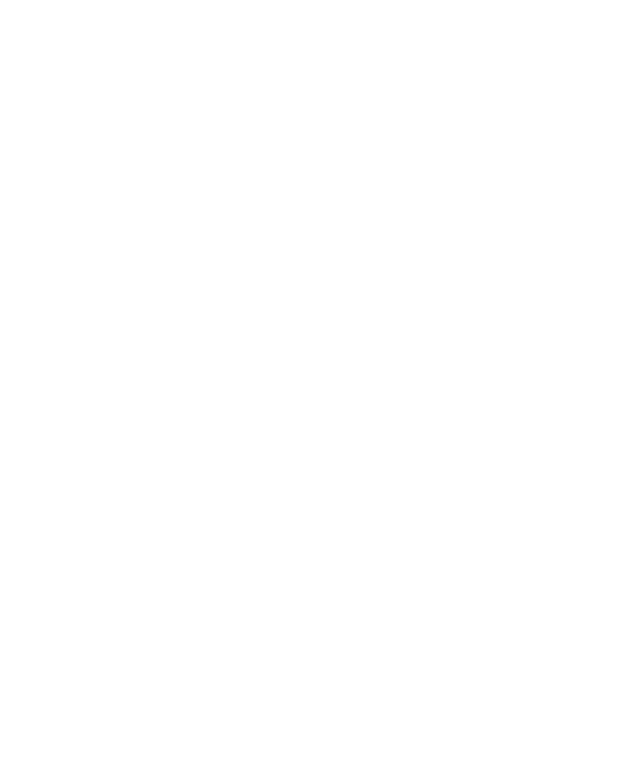
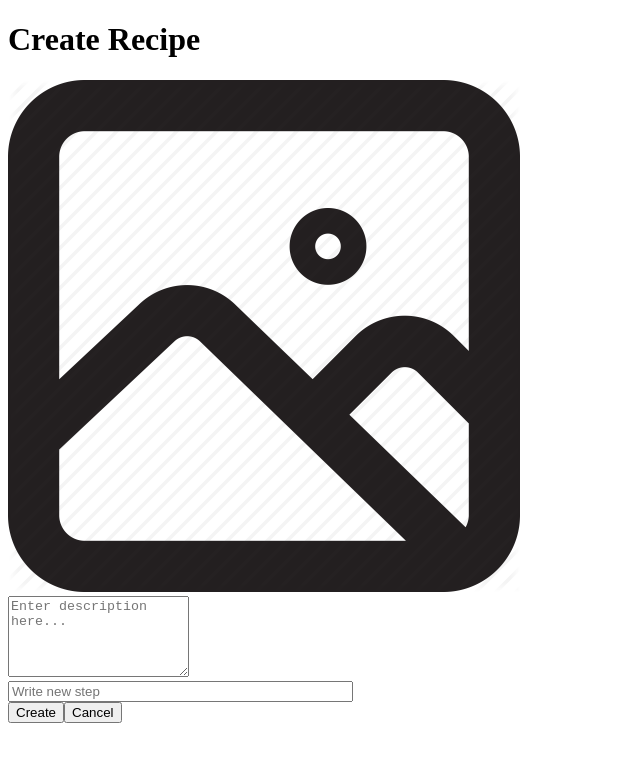
Before and after one commit to ThiboTouch/recipes, an Angular app in the folder ClientApp/: page /menu/create in a window 1280 px wide. Before the commit this address led to /. Shown: the top 762 px of the page, without its empty margins (0-640 px from the left). Built offline with nearby package versions, Linux system fonts and the light colour scheme.

Commit message:
Updates for creating item form

```diff
--- a/ClientApp/src/app/app-routing.module.ts
+++ b/ClientApp/src/app/app-routing.module.ts
@@ -1,8 +1,10 @@
 import { NgModule } from '@angular/core';
 import { Routes, RouterModule } from '@angular/router';
 import { MenuComponent } from './menu/menu.component'
+import { CreateItemComponent } from './item/createItem.component'
 
 const routes: Routes = [
+  { path: "menu/create", component: CreateItemComponent },
   { path: "menu", component: MenuComponent },
   { path: "", redirectTo: "/menu", pathMatch: "full" }
 ];
--- a/ClientApp/src/app/app.module.ts
+++ b/ClientApp/src/app/app.module.ts
@@ -6,6 +6,7 @@
 import { ModelModule } from './models/model.module';
 import { FormsModule } from '@angular/forms';
 import { MenuModule } from './menu/menu.module'
+import { ItemModule } from './item/item.module'
 
 @NgModule({
   declarations: [
@@ -16,7 +17,8 @@
     AppRoutingModule,
     ModelModule,
     FormsModule,
-    MenuModule
+    MenuModule,
+    ItemModule
   ],
   providers: [],
   bootstrap: [AppComponent]
--- /dev/null
+++ b/ClientApp/src/app/item/createItem.component.html
@@ -0,0 +1,22 @@
+<div class="container">
+  <div class="col-xl-5 col-lg-6 col-md-8 col-sm-10 mx-auto text-center form p-4">
+    <h1 class="display-4 py-2 text-truncate">Create Recipe</h1>
+    <div class="px-2">
+      <form action="" class="justify-content-center">
+        <div class="form-group">
+          <img class="card-img-top w-50 h-50 mx-auto mt-1" src="../../assets/icon-placeholder.png" alt="Card image cap">
+        </div>
+        <div class="form-group">
+          <textarea type="text" class="form-control" rows="5" id="description" placeholder="Enter description here..."
+                     [(ngModel)]="recipe.description" name="description"></textarea>
+        </div>
+
+        <recipe-steps></recipe-steps>
+
+        <button type="submit" class="btn btn-outline-success btn-lg mr-5">Create</button>
+
+        <button type="submit" class="btn btn-outline-danger btn-lg" [routerLink]="['/menu']" >Cancel</button>
+      </form>
+    </div>
+  </div>
+</div>
--- /dev/null
+++ b/ClientApp/src/app/item/createItem.component.ts
@@ -0,0 +1,17 @@
+import { Component } from "@angular/core";
+import { Recipe } from '../models/recipe.model';
+import { Step } from '../models/step.model';
+
+@Component({
+  selector: "create-item",
+  templateUrl: "createItem.component.html"
+})
+
+export class CreateItemComponent{
+  recipe: Recipe;
+
+  constructor() {
+    this.recipe = new Recipe();
+  }
+
+}
--- /dev/null
+++ b/ClientApp/src/app/item/steps.component.html
@@ -0,0 +1,8 @@
+<div class="form-group">
+  <input type="text" class="form-control" [(ngModel)]="stepDescription"
+         name="stepDescription" size="40" placeholder="Write new step" (keyup.enter)="addStep()">
+</div>
+
+<div *ngFor="let item of steps" class="list-group-item list-group-item-warning">
+
+</div>
--- /dev/null
+++ b/ClientApp/src/app/item/steps.component.ts
@@ -0,0 +1,21 @@
+import { Component } from "@angular/core";
+import { Step } from '../models/step.model';
+
+@Component({
+  selector: "recipe-steps",
+  templateUrl: "steps.component.html"
+})
+
+export class StepsComponent {
+  steps: Step[] = [];
+  stepDescription: string;
+
+  constructor() {
+  }
+
+  addStep() {
+    this.steps.push({ description: this.stepDescription });
+    this.stepDescription = "";
+  }
+
+}
--- a/ClientApp/src/app/menu/items.component.html
+++ b/ClientApp/src/app/menu/items.component.html
@@ -2,7 +2,7 @@
   <div class="row">
     <div class="col">
       <h1 style="text-align: center;" class="mg-bottom">
-        <button class="btn btn-success" style="margin-top:0.8rem">Create New Recipe</button>
+        <button [routerLink]="['/menu/create']" class="btn btn-outline-success">Create New Recipe</button>
       </h1>
     </div>
   </div>
@@ -10,23 +10,23 @@
 
 <div class="container">
   <div *ngIf="recipes?.length > 0; else nodata" class="container-fluid">
-    <div class="row" *ngFor="let row of newArray">
+    <div class="row" *ngFor="let row of displayArray">
       <ng-container *ngFor="let item of row?.items">
         <div class="col-xs-12 col-md-4">
           <div class="card mb-4 bg-light" style="">
             <img class="card-img-top w-50 h-50 mx-auto mt-1" src="../../assets/icon-placeholder.png" alt="Card image cap">
             <div class="card-body">
               <h5 class="card-title">
-                {{item.name}}
+                <a href="#">{{item.name}}</a>
               </h5>
               <p class="card-text">{{item.description}}</p>
 
             </div>
             <div class="card-footer">
-              <button class="btn btn-sm btn-secondary">
+              <button class="btn btn-sm btn-outline-secondary">
                 Edit
               </button>
-              <button class="btn btn-sm btn-danger float-right">
+              <button class="btn btn-sm btn-outline-danger float-right">
                 Remove
               </button>
             </div>
--- a/ClientApp/src/app/menu/items.component.ts
+++ b/ClientApp/src/app/menu/items.component.ts
@@ -8,23 +8,23 @@
 })
 
 export class ItemsComponent {
-  newArray = [];
+  displayArray = [];
 
   constructor(private repo: Repository) {
     this.repo.getRecipes();
   }
 
   get recipes(): Recipe[] {
-    this.populateNewArray();
     if (this.repo.recipes != null && this.repo.recipes.length > 0) {
+      this.populateDisplayArray();
       return this.repo.recipes;
     }
   }
 
-  populateNewArray() {
+  populateDisplayArray() {
     for (let i = 0; i < this.repo.recipes?.length; i += 3) {
-      if (this.newArray.length < this.checkLength()) {
-        this.newArray.push({ items: this.repo.recipes.slice(i, i + 3) });
+      if (this.displayArray.length < this.checkLength()) {
+        this.displayArray.push({ items: this.repo.recipes.slice(i, i + 3) });
       }
     }
   }
--- a/ClientApp/src/app/menu/menu.module.ts
+++ b/ClientApp/src/app/menu/menu.module.ts
@@ -1,11 +1,12 @@
 import { NgModule } from "@angular/core";
 import { BrowserModule } from '@angular/platform-browser';
+import { RouterModule } from '@angular/router';
 import { ItemsComponent } from "./items.component";
 import { MenuComponent } from "./menu.component";
 
 @NgModule({
   declarations: [ItemsComponent, MenuComponent],
-  imports: [BrowserModule],
+  imports: [BrowserModule, RouterModule],
   exports: [MenuComponent]
 })
 export class MenuModule { }
```
Also changed, not shown: ClientApp/src/app/item/item.module.ts (added, +13 -0 lines).
